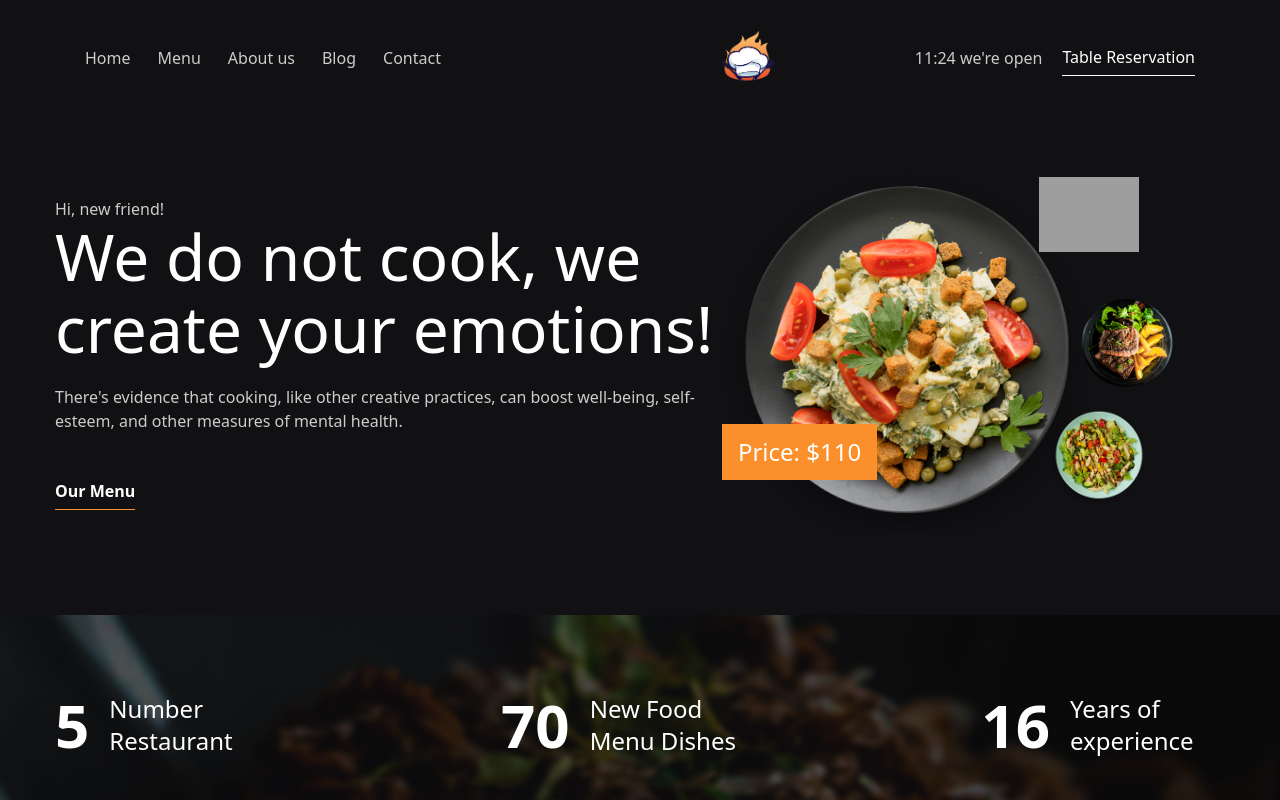
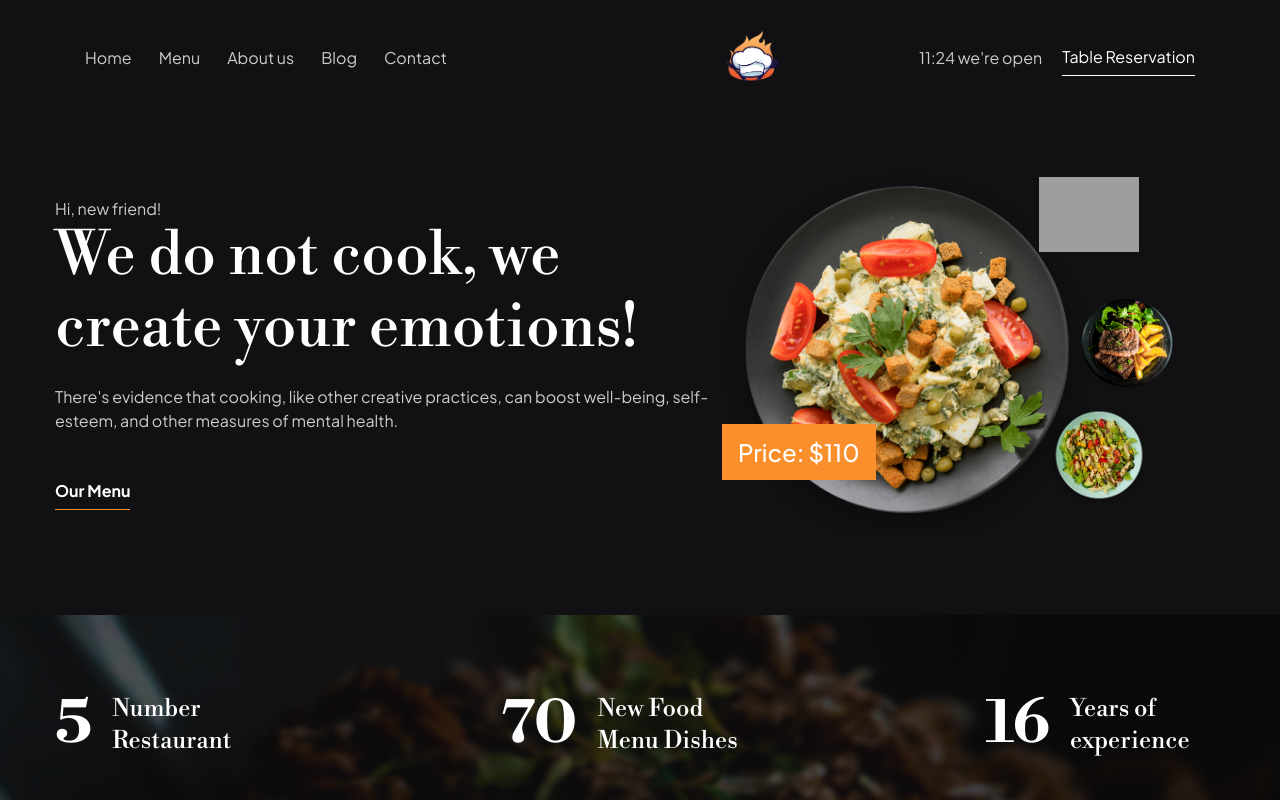
Before and after one commit to Ashraful332/Royal_restaurant, a React (Vite) app: page / in a window 1280 px wide. Shown: the top 800 px of the page. Built offline with nearby package versions, Linux system fonts and the light colour scheme; grey boxes are pictures that could not be loaded.

Commit message:
add the font main and header

```diff
--- a/index.html
+++ b/index.html
@@ -1,5 +1,6 @@
 <!doctype html>
 <html lang="en">
+
 <head>
   <meta charset="UTF-8" />
   <link rel="icon" type="image/svg+xml" href="./src/assets/icon/logoRR.png" />
@@ -7,9 +8,17 @@
   <title>Royal Restaurant</title>
   <!-- link css -->
   <link rel="stylesheet" href="./src/index.css">
+  <!-- link google fonts -->
+  <link rel="preconnect" href="https://fonts.googleapis.com">
+  <link rel="preconnect" href="https://fonts.gstatic.com" crossorigin>
+  <link
+    href="https://fonts.googleapis.com/css2?family=Libre+Bodoni:ital,wght@0,400..700;1,400..700&family=Plus+Jakarta+Sans:ital,wght@0,200..800;1,200..800&display=swap"
+    rel="stylesheet">
 </head>
+
 <body>
   <div id="root"></div>
   <script type="module" src="/src/main.tsx"></script>
 </body>
+
 </html>
--- a/src/components/home/Data.tsx
+++ b/src/components/home/Data.tsx
@@ -2,7 +2,7 @@
 
 const Data = () => {
     return (
-        <main className="data-main mb-sec ">
+        <main className="data-main mb-sec libre-header ">
             <div className="flex flex-col sm:flex-row items-center mx-auto justify-between w-full max-w-[1170px]  ">
                 <div className="flex-row-center gap-5">
                     <p className="number-data ml-0 sm:ml-5 xl:ml-0">5</p>
--- a/src/components/home/Hero.tsx
+++ b/src/components/home/Hero.tsx
@@ -9,7 +9,7 @@ const Hero = () => {
         <main className="flex-hero-main max-w-[1170px] mx-auto mt-primary mb-sec ">
             <div className="w-[100%] md:w-[57%] ">
                 <p>Hi, new  friend!</p>
-                <h1 className="text-[32px]/10 lg:text-[64px]/18 mb-5 text-white ">
+                <h1 className="text-[32px]/10 lg:text-[60px]/18 mb-5 text-white libre-header ">
                     We do not cook, we create your emotions!
                 </h1>
                 <p >There's evidence that cooking, like other creative practices, can boost well-being, self-esteem, and other measures of mental health.</p>
--- a/src/components/navigation/Footer.tsx
+++ b/src/components/navigation/Footer.tsx
@@ -1,3 +1,5 @@
+
+
 import { Link } from "react-router";
 import Logo from "../../assets/icon/logoRR.png"
 import Apple from "../../assets/icon/apple.svg"
@@ -29,7 +31,7 @@ const Footer = () => {
                     </div>
                 </div>
             </div>
-            <div className="grid grid-cols-1 sm:grid-cols-2 lg:grid-cols-4 gap-12 mx-auto w-[100%] xl:w-[60%]  sm:gap-0 text-sm xl:text-base ">
+            <div className="grid grid-cols-1 sm:grid-cols-2 lg:grid-cols-4 gap-8 mx-auto w-full xl:w-[60%] text-sm xl:text-base sm:justify-items-center text-center">
                 <div className="flex-footer-start gap-2">
                     <h3 className="footer-header">Usefull Link</h3>
                     <Link to='/'>Home</Link>
@@ -41,8 +43,8 @@ const Footer = () => {
                 <div className="flex-footer-start gap-2">
                     <h3 className="footer-header">Contact Info</h3>
                     <Link to='/' >bangladesh</Link>
-                    <Link to='/'>info@example.com</Link>
-                    <Link to='/'>800-123-45-678</Link>
+                    <Link to='/'>info@my.com</Link>
+                    <Link to='/'>+880-10108-07070</Link>
                 </div>
                 <div className="flex-footer-start gap-2">
                     <h3 className="footer-header">Follow Us</h3>
@@ -53,7 +55,7 @@ const Footer = () => {
                 </div>
                 <div className="flex-footer-start gap-2">
                     <h3 className="footer-header">Legal</h3>
-                    <Link to='/'>Website by uihut.com</Link>
+                    <Link to='/' className="">Website by ashraful.top</Link>
                     <Link to='/'>©2022. All Rights Reserved</Link>
                 </div>
             </div>
--- a/src/index.css
+++ b/src/index.css
@@ -1,5 +1,21 @@
 @import "tailwindcss";
 
+/* import fonts */
+
+.libre-header {
+  font-family: "Libre Bodoni", serif;
+  font-optical-sizing: auto;
+  font-weight: auto;
+  font-style: normal;
+}
+
+/* font family main */
+.plus-jakarta-sans-main {
+  font-family: "Plus Jakarta Sans", sans-serif;
+  font-optical-sizing: auto;
+  font-weight: auto;
+  font-style: normal;
+}
 
 /* global variables */
 :root {
@@ -10,17 +26,20 @@
   --margin-high: 160px;
   --white-color: #ffff;
   --pTx-color: #CCCCCC;
+  --header-font-family: "Plus Jakarta Sans", sans-serif;
 }
 
 /* global */
 body {
   /* background-color: #111114; */
   background-color: #111114;
-  color: var(--pTx-color) ;
+  color: var(--pTx-color);
+  font-family: "Plus Jakarta Sans", sans-serif;
 }
 
 /* ✅ Correct Tailwind custom utility definition */
 @layer utilities {
+
   /* Flexbox */
   .flex-center {
     @apply flex flex-col items-center;
@@ -59,16 +78,21 @@ body {
   .mb-high {
     @apply mb-[var(--margin-high)];
   }
+
   .mt-high {
     @apply mt-[var(--margin-high)];
   }
+
   .mt-sec {
-    @apply mt-[var(--margin-sec)] ;
+    @apply mt-[var(--margin-sec)];
   }
+
   .text-primary {
     @apply text-[var(--pTx-color)];
   }
+
   .text-header {
     @apply text-4xl lg:text-6xl font-bold text-center text-white;
+    font-family: "Libre Bodoni", serif;
   }
 }
```
Lines whose indentation alone changed are shown as unchanged.
